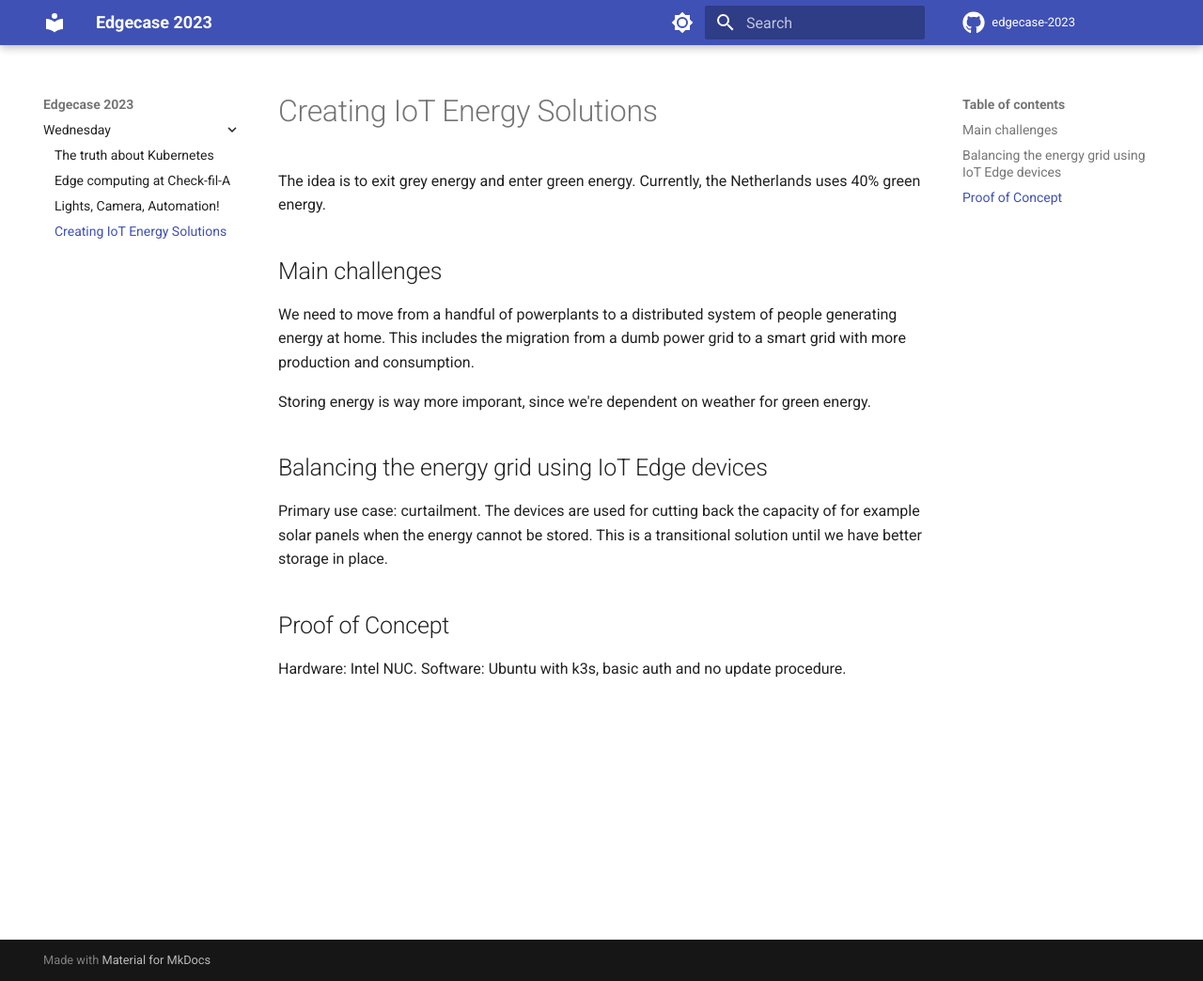
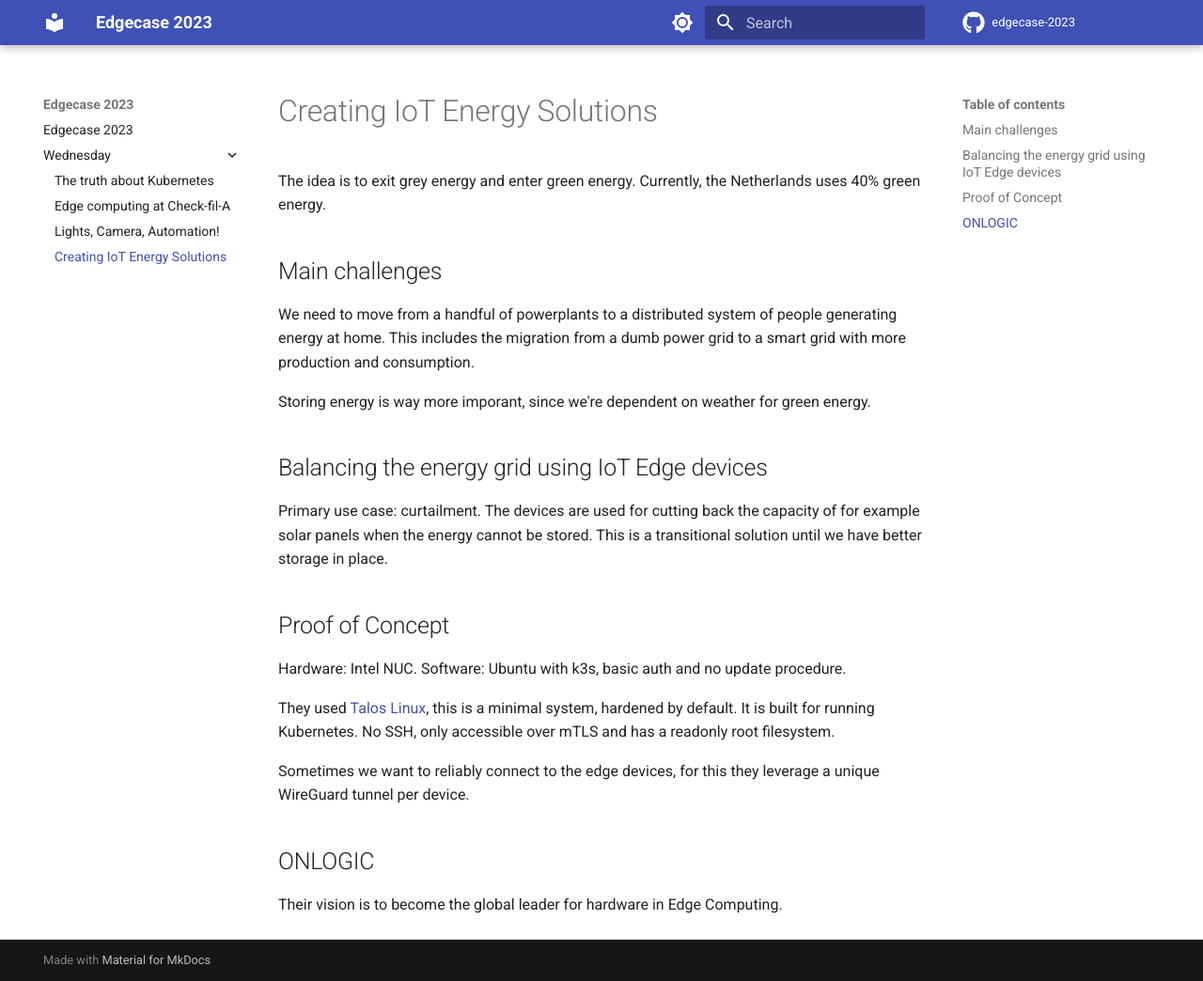
Before and after one commit to RobKenis/edgecase-2023, an MkDocs documentation site: the page built from docs/wednesday/4-creating-iot-energy-solutions.md, in a window 1280 px wide and 1044 px high. Shown: the whole window at 94% size. Built offline with MkDocs 1.6.1 and Material for MkDocs 9.7.7, drawn with Linux system fonts in a browser that asks for light colours; comment, search, counter and statistics services are not loaded.

Commit message:
Add readme for docs

```diff
--- /dev/null
+++ b/docs/README.md
@@ -0,0 +1 @@
+# Edgecase 2023
--- a/docs/wednesday/4-creating-iot-energy-solutions.md
+++ b/docs/wednesday/4-creating-iot-energy-solutions.md
@@ -17,3 +17,11 @@ storage in place.
 ## Proof of Concept
 
 Hardware: Intel NUC. Software: Ubuntu with k3s, basic auth and no update procedure.
+
+They used [Talos Linux](https://www.talos.dev/), this is a minimal system, hardened by default. It is built for running Kubernetes. No SSH, only accessible over mTLS and has a readonly root filesystem.
+
+Sometimes we want to reliably connect to the edge devices, for this they leverage a unique WireGuard tunnel per device.
+
+## ONLOGIC
+
+Their vision is to become the global leader for hardware in Edge Computing.
--- a/mkdocs.yml
+++ b/mkdocs.yml
@@ -4,9 +4,7 @@ repo_name: edgecase-2023
 
 plugins:
   - search
-  - git-revision-date-localized:
-      exclude:
-        - index.md
+  - git-revision-date-localized
 
 theme:
   name: material
```
